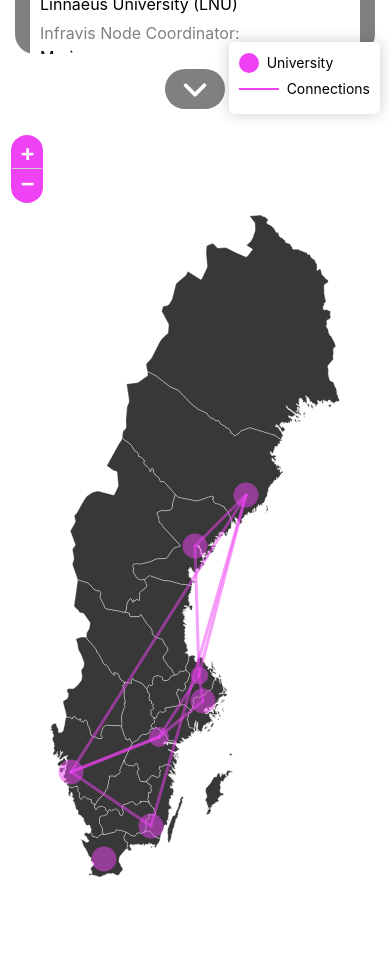
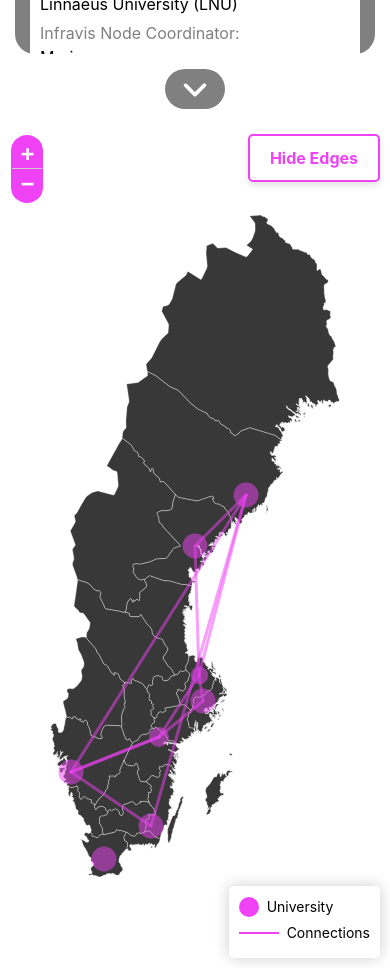
Before and after one commit to Infravis-map/visual-map, a Next.js app: page / in a window 390 px wide. Shown: the part 720-1688 px from the top of the page. Built offline with nearby package versions, Linux system fonts and the light colour scheme.

Commit message:
buttons on map is now on map on phone

```diff
--- a/components/Map.js
+++ b/components/Map.js
@@ -158,7 +158,7 @@ export default function Map() {
   }
 
   return (
-    <div>
+    <div style={{position:"relative"}}>
       <MapContainer
         center={[0, 0]}
         minZoom={9}
--- a/styles/globals.css
+++ b/styles/globals.css
@@ -81,6 +81,7 @@ a {
 
 /* Add this CSS to your stylesheet or in a <style> tag in your JSX file */
 .toggle-button {
+  z-index: 1000;
   position: absolute;
   top: 10px;
   right: 10px;
```
